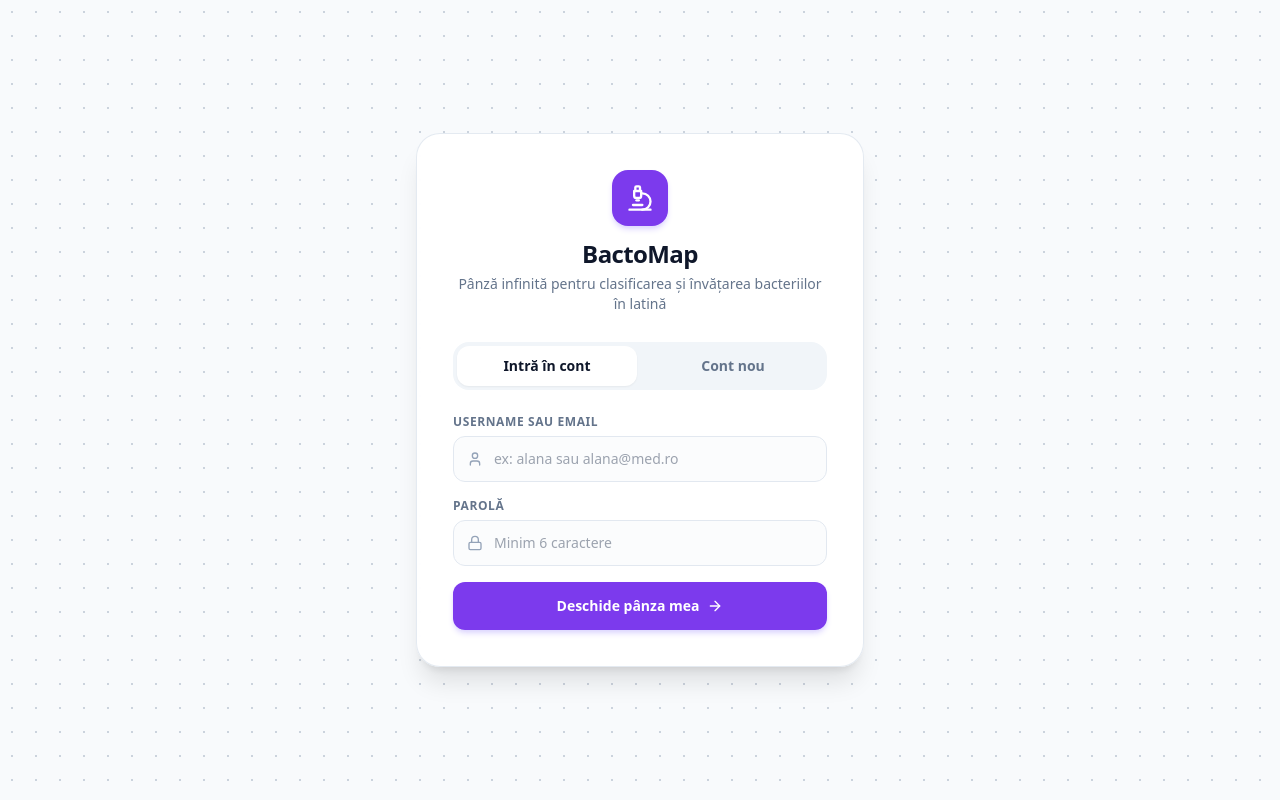
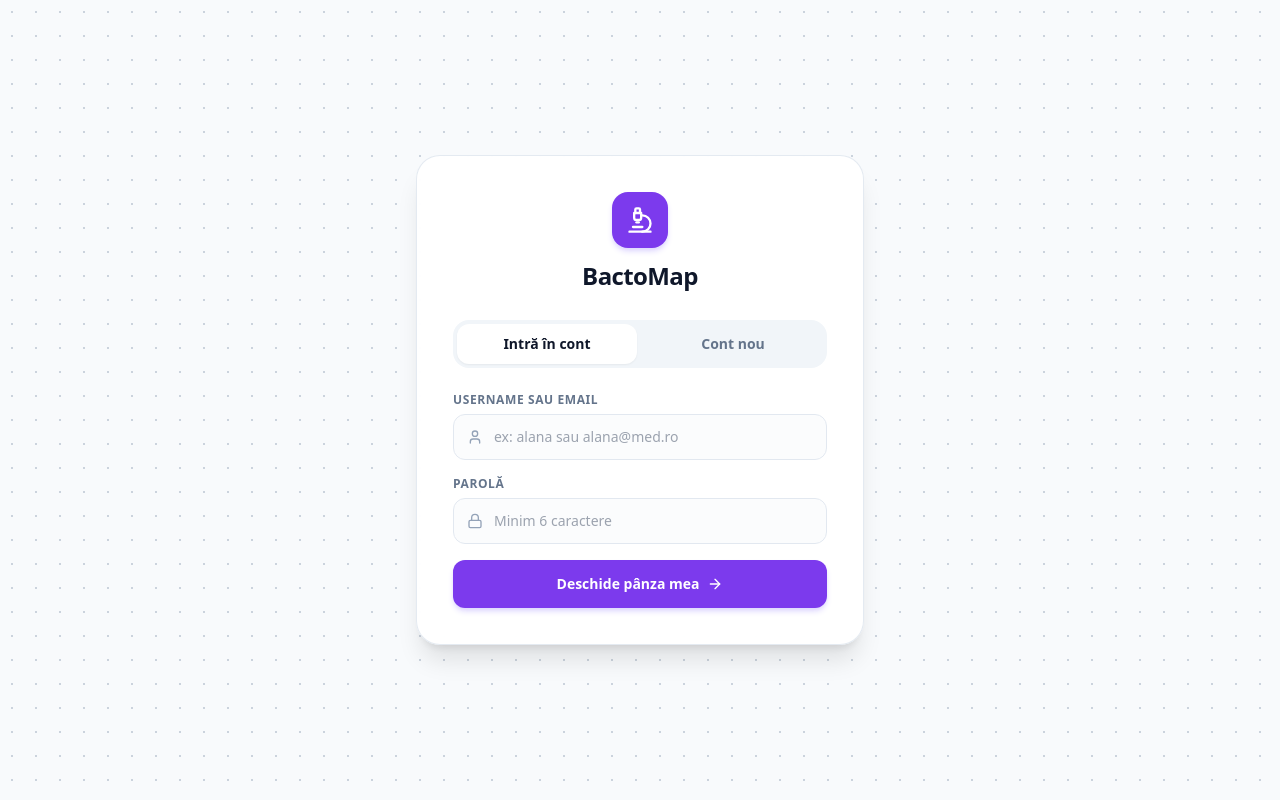
Before and after one commit to cuculetz11/BactoMap, a Next.js app: page / in a window 1280 px wide. Built offline with nearby package versions, Linux system fonts and the light colour scheme; no server answers.

Commit message:
ui: remove subtitle from auth screen for ultra-minimalist look

```diff
--- a/src/components/auth/AuthScreen.tsx
+++ b/src/components/auth/AuthScreen.tsx
@@ -63,9 +63,6 @@ export default function AuthScreen({ onAuthenticated }: AuthScreenProps) {
           <h1 className="text-2xl font-bold tracking-tight text-slate-900">
             BactoMap
           </h1>
-          <p className="text-sm text-slate-500 mt-1">
-            Pânză infinită pentru clasificarea și învățarea bacteriilor în latină
-          </p>
         </div>
 
         {/* Switch Intrare / Cont Nou */}
```
